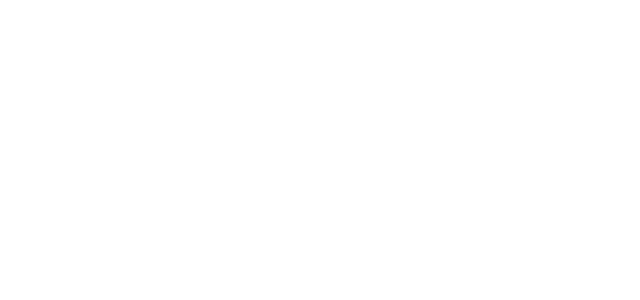
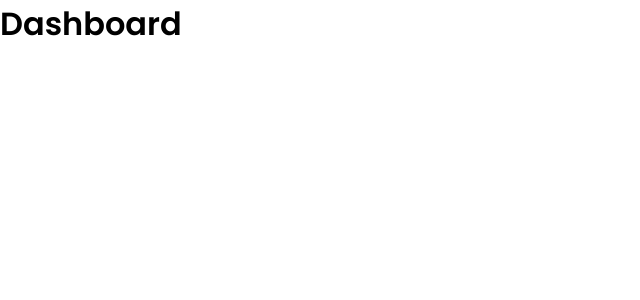
Before and after one commit to devGiovanni95/sistema-agendamento-semana-do-heroi, a React (Vite) app in the folder frontend/: page /dashboard in a window 1280 px wide. Before the commit this address had no page. Shown: the top 300 px of the page, without its empty margins (0-640 px from the left). Built offline with nearby package versions, Linux system fonts and the light colour scheme.

Commit message:
Created structure of the Dashboard screen for navegation

```diff
--- /dev/null
+++ b/frontend/src/page/Dashboard/index.tsx
@@ -0,0 +1,7 @@
+export function Dashboard(){
+    return(
+        <div>
+            <h1>Dashboard</h1>
+        </div>
+    )
+}
--- a/frontend/src/page/Login/index.tsx
+++ b/frontend/src/page/Login/index.tsx
@@ -6,13 +6,14 @@
 import * as yup from 'yup'
 import { yupResolver } from "@hookform/resolvers/yup"
 import {Button} from "./../../components/Button"
-import { Link } from "react-router-dom"
+import { Link, useNavigate } from "react-router-dom"
 import { MdEmail } from "react-icons/md"
 import { RiLockPasswordFill } from "react-icons/ri"
 import { api } from "../../server"
 
 
 export function Login() {
+    const navigate = useNavigate();
     const schema = yup.object().shape({
         email: yup
             .string()
@@ -31,6 +32,7 @@
             email,
             password,
         })
+        navigate('/dashboard');
         console.log("🚀 ~ file: index.tsx:35 ~ submit ~ result:", result)
 
     })
--- a/frontend/src/routes/index.tsx
+++ b/frontend/src/routes/index.tsx
@@ -1,6 +1,7 @@
-import { BrowserRouter, Route, Routes } from "react-router-dom";
+import {  Route, Routes } from "react-router-dom";
 import { Login } from "../page/Login";
 import { Register } from "../page/Register";
+import { Dashboard } from "../page/Dashboard";
 
 export const RouteApp = () => {
     return (
@@ -8,6 +9,7 @@
         <Routes>
             <Route path='/' element={<Login />} />
             <Route path='/register' element={<Register />} />
+            <Route path='/dashboard' element={<Dashboard />} />
         </Routes>
     )
 }
```
Also changed, not shown: frontend/src/page/Dashboard/Dashboard.module.css (added).
